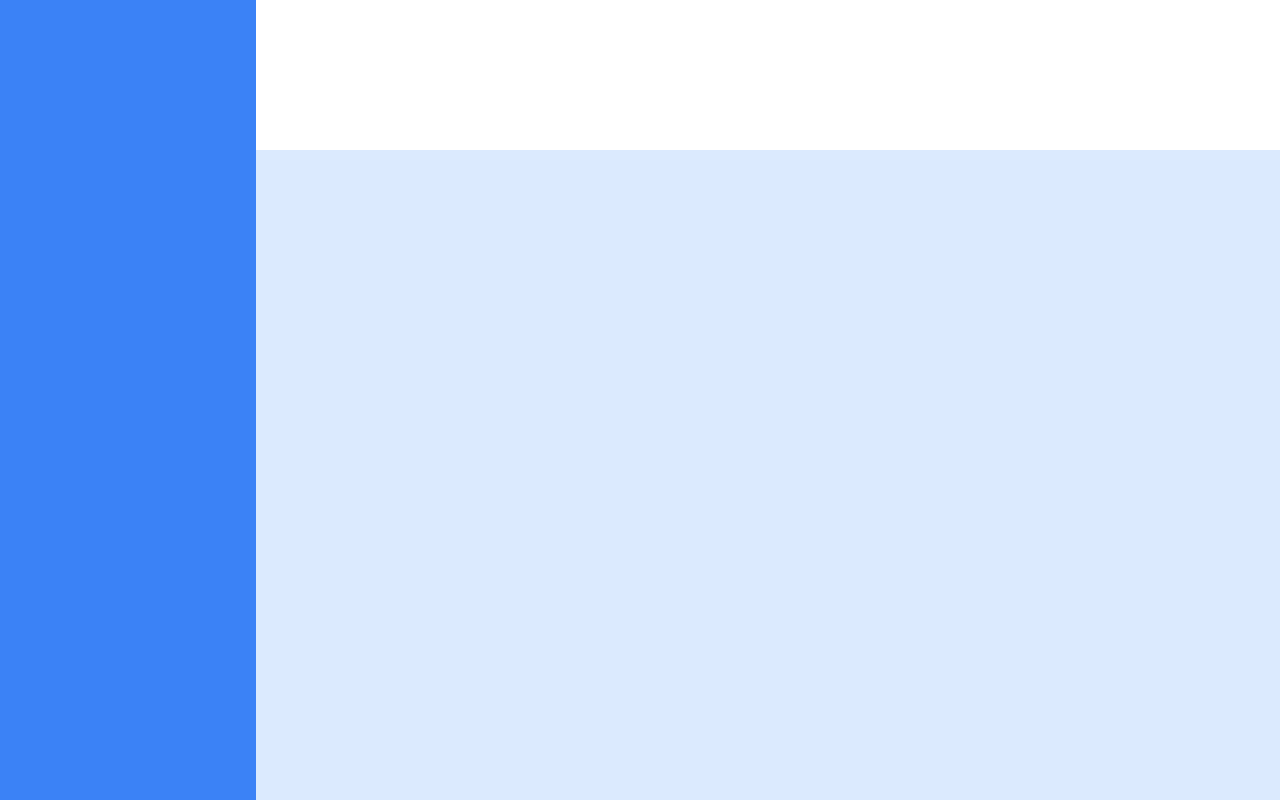
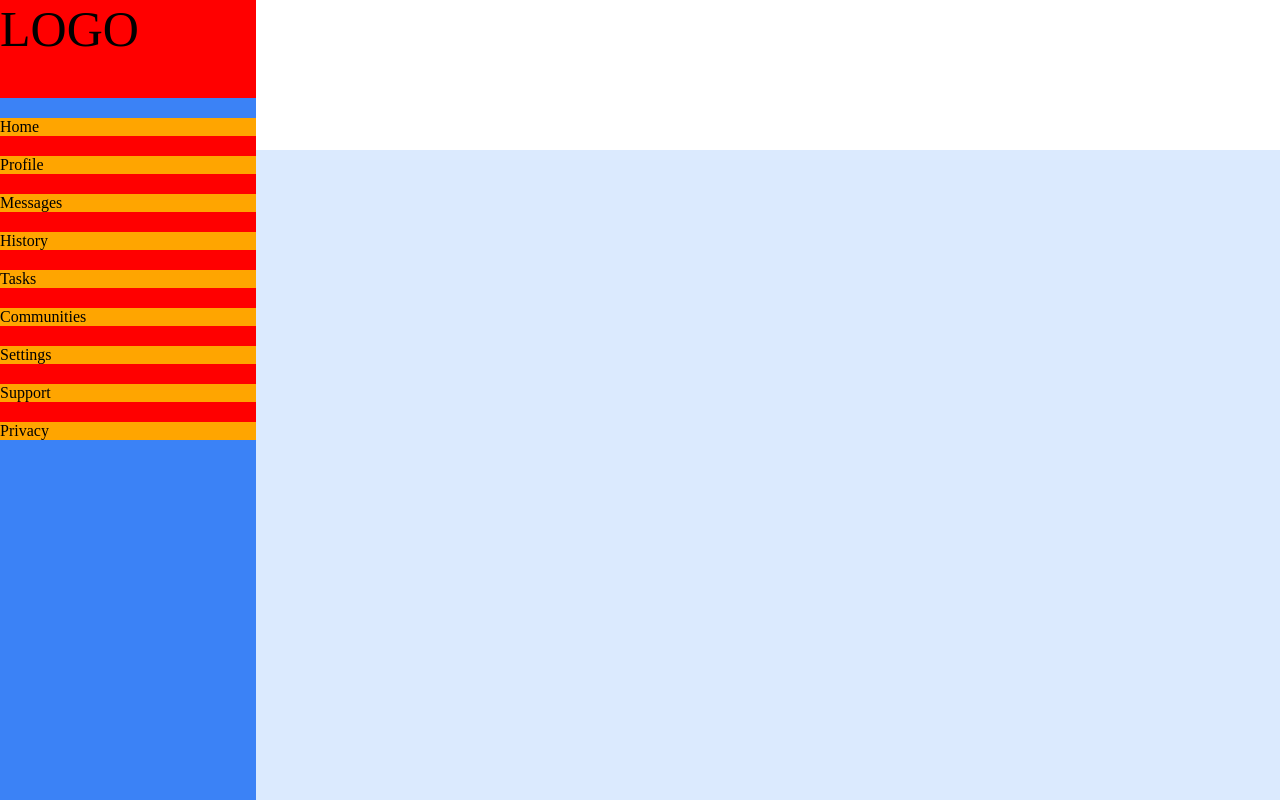
Before and after one commit to bikiris/Odin-Projects, a plain HTML site: page admin-dashboard/index.html in a window 1280 px wide. Drawn offline with Linux system fonts and the light colour scheme.

Commit message:
Add sidebar layout

```diff
--- a/admin-dashboard/index.html
+++ b/admin-dashboard/index.html
@@ -14,7 +14,21 @@
     </div>
 
     <div class="sidebar">
+      <div class="logo">LOGO</div>
 
+      <div class="navbar">
+        <ul>
+          <li id="home">Home</li>
+          <li id="profile">Profile</li>
+          <li id="messages">Messages</li>
+          <li id="history">History</li>
+          <li id="tasks">Tasks</li>
+          <li id="communities">Communities</li>
+          <li id="settings">Settings</li>
+          <li id="support">Support</li>
+          <li id="privacy">Privacy</li>
+        </ul>
+      </div>
     </div>
 
     <div class="main-content">
--- a/admin-dashboard/style.css
+++ b/admin-dashboard/style.css
@@ -3,9 +3,13 @@
   padding: 0;
 }
 
+li{
+  list-style-type: none;
+}
+
 .container{
   display: grid;
-  grid-template-columns: 1fr 4fr;
+  grid-template-columns: minmax(150px, 1fr) 4fr;
   grid-template-rows: minmax(150px, 15vh) auto;
   height: 100vh;
 }
@@ -17,7 +21,28 @@
 .sidebar{
   grid-row: 1 / 3;
   background-color: #3b82f6;
+  display: grid;
+  grid-template-rows: 1fr 7fr;
+  gap: 20px;
 }
+
+.logo{
+  font-size: 50px;
+  background-color: red;
+}
+
+.navbar ul{
+  background-color: red;
+  display: grid;
+  grid-template-rows: repeat(auto-fit, 1fr);
+  gap: 20px;
+}
+
+.navbar li{
+  background-color: orange;
+  align-self: center;
+}
+
 
 .main-content{
   background-color: #dbeafe;
```
